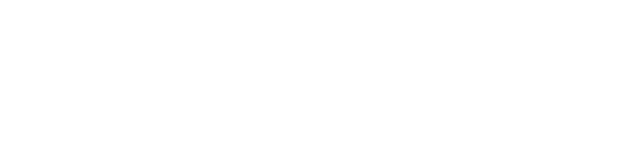
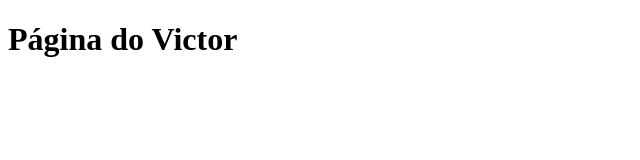
Before and after one commit to akioz/curso-git, a plain HTML site: page index.html in a window 1280 px wide. Shown: the whole page, without its empty margins (0-640 px from the left). Drawn offline with Linux system fonts and the light colour scheme.

Commit message:
Titulo da pagina

```diff
--- a/index.html
+++ b/index.html
@@ -6,5 +6,6 @@
 </head>
 
 <body>
+	<h1>Página do Victor</h1>
 </body>
 </html>
```
